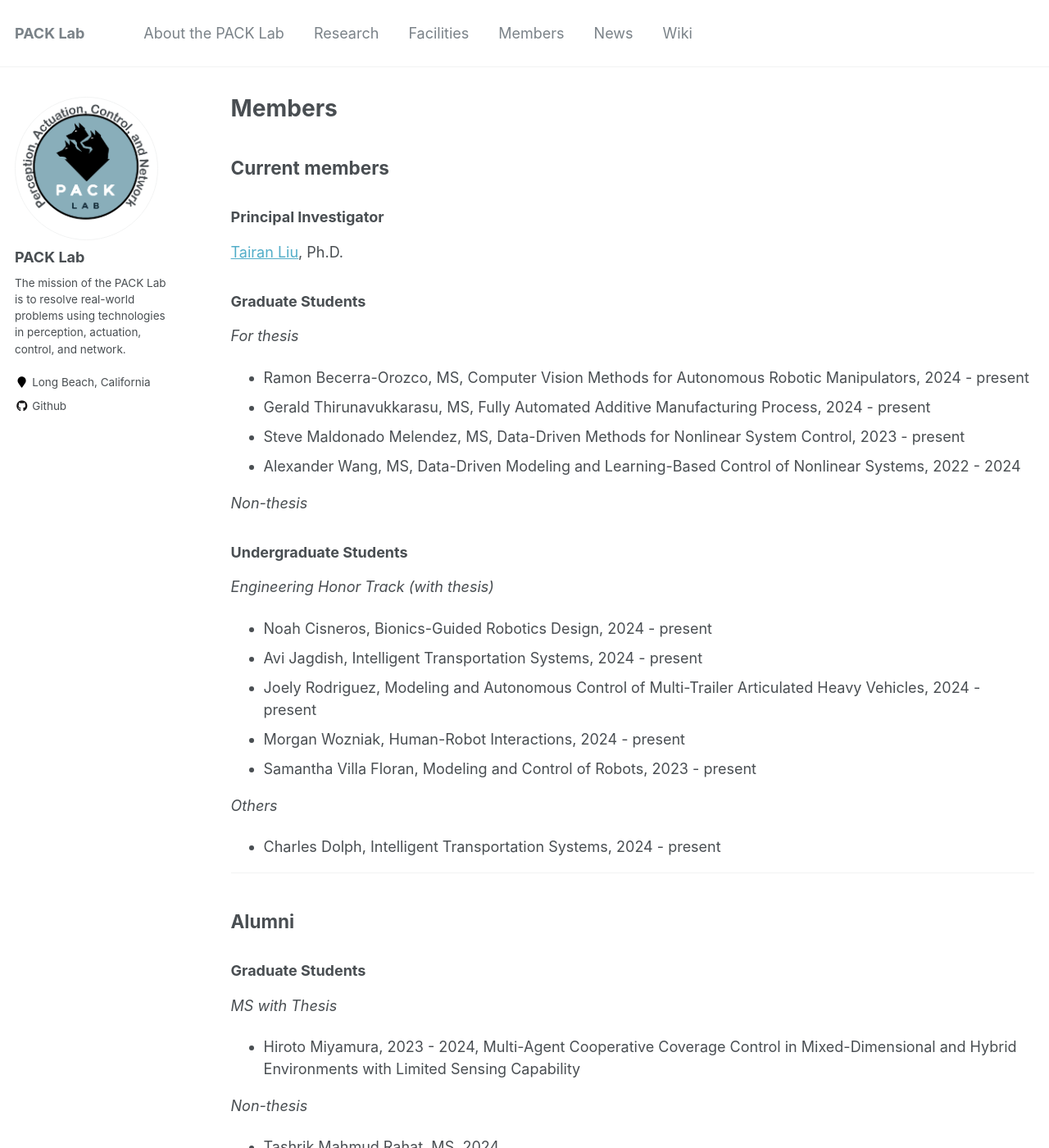
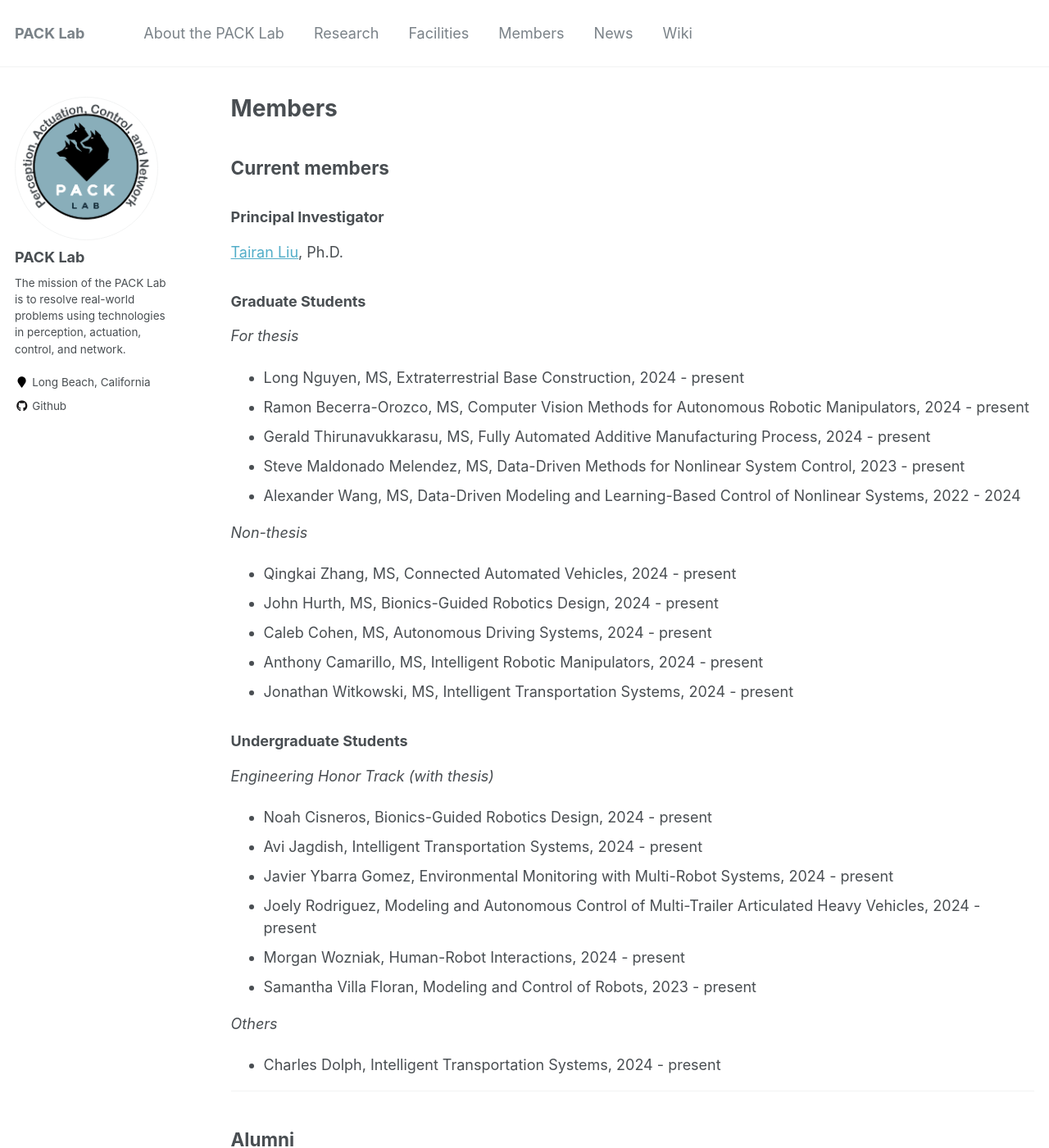
Before and after one commit to pack-lab/pack-lab.github.io, a Jekyll site: the page built from _pages/members.md, in a window 1280 px wide and 1400 px high. Shown: the whole window at 82% size. Built offline with Jekyll 4.4.1, drawn with Linux system fonts in a browser that asks for light colours.

Commit message:
Update members.md

```diff
--- a/_pages/members.md
+++ b/_pages/members.md
@@ -14,6 +14,7 @@ author_profile: true
 
 *For thesis*
 
+* Long Nguyen, MS, Extraterrestrial Base Construction, 2024 - present
 * Ramon Becerra-Orozco, MS, Computer Vision Methods for Autonomous Robotic Manipulators, 2024 - present
 * Gerald Thirunavukkarasu, MS, Fully Automated Additive Manufacturing Process, 2024 - present
 * Steve Maldonado Melendez, MS, Data-Driven Methods for Nonlinear System Control, 2023 - present
@@ -21,7 +22,11 @@ author_profile: true
 
 *Non-thesis*
 
-
+* Qingkai Zhang, MS, Connected Automated Vehicles, 2024 - present
+* John Hurth, MS, Bionics-Guided Robotics Design, 2024 - present
+* Caleb Cohen, MS, Autonomous Driving Systems, 2024 - present
+* Anthony Camarillo, MS, Intelligent Robotic Manipulators, 2024 - present
+* Jonathan Witkowski, MS, Intelligent Transportation Systems, 2024 - present
 
 ### Undergraduate Students
 
@@ -29,6 +34,7 @@ author_profile: true
 
 * Noah Cisneros, Bionics-Guided Robotics Design, 2024 - present
 * Avi Jagdish, Intelligent Transportation Systems, 2024 - present
+* Javier Ybarra Gomez, Environmental Monitoring with Multi-Robot Systems, 2024 - present
 * Joely Rodriguez, Modeling and Autonomous Control of Multi-Trailer Articulated Heavy Vehicles, 2024 - present
 * Morgan Wozniak, Human-Robot Interactions, 2024 - present
 * Samantha Villa Floran, Modeling and Control of Robots, 2023 - present
```
